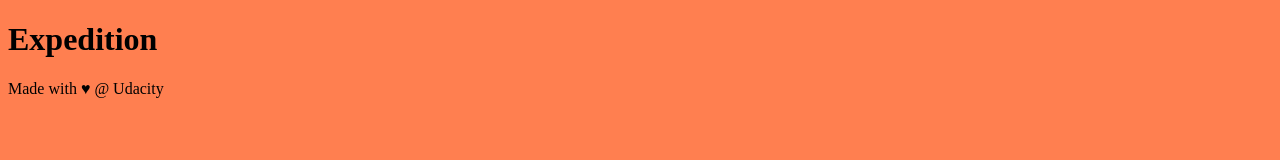
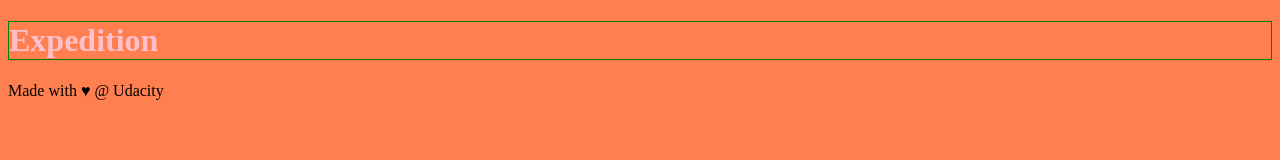
Before and after one commit to zinebNabihi/new_project, a plain HTML site: page index.html in a window 1280 px wide. Drawn offline with Linux system fonts and the light colour scheme.

Commit message:
add color and border to header

```diff
--- a/style.css
+++ b/style.css
@@ -1,3 +1,9 @@
 body{
 	background-color: coral;
 }
+h1{
+
+   color: pink;
+   border: 1px solid green;
+
+}
```
